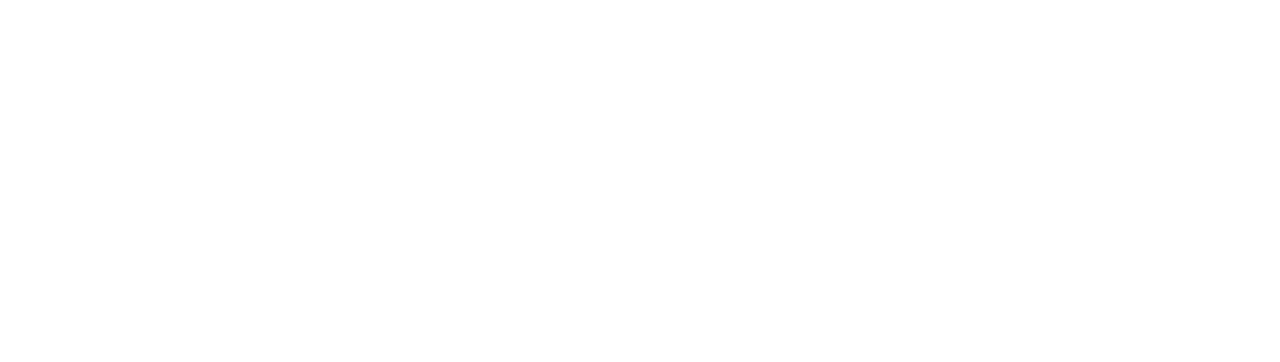
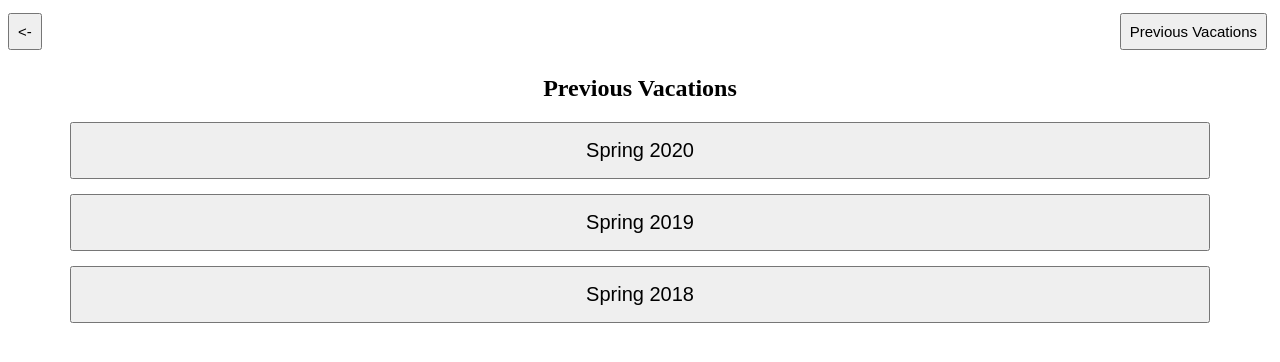
Before and after one commit to christinakerr/disney-dining-tracker, a React (Create React App) app in the folder client/: page /previous-vacations in a window 1280 px wide. Shown: the top 362 px of the page. Built offline with nearby package versions, Linux system fonts and the light colour scheme.

Commit message:
Previous vacations links to previous vacations page

```diff
--- a/client/src/App.js
+++ b/client/src/App.js
@@ -23,6 +23,7 @@ function App() {
             <Route path="/detail/:id" component={FoodDetail} />
             <Route path="/vacation/:id" component={Home}/>
             <Route exact path="/add-food" component={AddFood} />
+            <Route exact path="/previous-vacations" component={Home} />
           </Switch>
 
         </BrowserRouter>
--- a/client/src/components/Header.js
+++ b/client/src/components/Header.js
@@ -13,13 +13,21 @@ function Header() {
     const userData = useSelector((state) => state.userData)
     const history = useHistory();
 
+    function previousVacationsHandler(event){
+        event.preventDefault();
+        const path = "/previous-vacations";
+        history.push(path);
+    }
+
     function hasPastVacations(){
         if (previousVacations(userData).length > 0){
-            return <Button>Previous Vacations</Button>;
+            return <Button onClick={previousVacationsHandler}>Previous Vacations</Button>;
         } else {
             return "";
         }
     }
+
+
 
     if (window.location.pathname === "/") {
         return (
--- a/client/src/pages/Home.js
+++ b/client/src/pages/Home.js
@@ -86,8 +86,18 @@ function Home() {
         history.push(path);
     }
 
+    function addVacationDisplay(){
+        console.log(window.location.pathname);
+        if (window.location.pathname !== "/previous-vacations"){
+            <Button big heading onClick={addVacation}>Add Disney World Vacation</Button>
 
-    if (window.location.pathname !== "/") {
+        } else {
+            return "";
+        }
+    }
+
+
+    if (window.location.pathname !== "/" && window.location.pathname!=="/previous-vacations") {
         return (
             <div>
                 <Header />
@@ -114,12 +124,12 @@ function Home() {
                 </Container>
             </div>
         )
-    } else if (!hasCurrentVacation) {
+    } else if (!hasCurrentVacation || window.location.pathname==="/previous-vacations") {
         return (
             <div>
                 <Header />
                 <Container>
-                    <Button big heading onClick={addVacation}>Add Disney World Vacation</Button>
+                    {addVacationDisplay()}
                     <H2 center>Previous Vacations</H2>
 
                     {
--- a/client/src/reducers/rootReducer.js
+++ b/client/src/reducers/rootReducer.js
@@ -3,7 +3,7 @@ const initialState = {
         {
             id: 1,
             name: "Spring 2020",
-            current: true,
+            current: false,
             nights: 5,
             food: [
                 {
@@ -14,6 +14,7 @@ const initialState = {
                     drink: "Orange Juice",
                     credit: "1 Table-Service",
                     date: 20200320,
+                    notes: "Mickey Waffle, cheese omlette, banana bread pudding, strawberries"
                 },
                 {
                     id: 2,
@@ -128,7 +129,7 @@ const initialState = {
                     restaurant: "Gaston's Tavern",
                     food: "Cinnamon Roll",
                     credit: "1 Snack",
-                    date: 202003221,
+                    date: 20200321,
                 }
             ]
         }]
```
